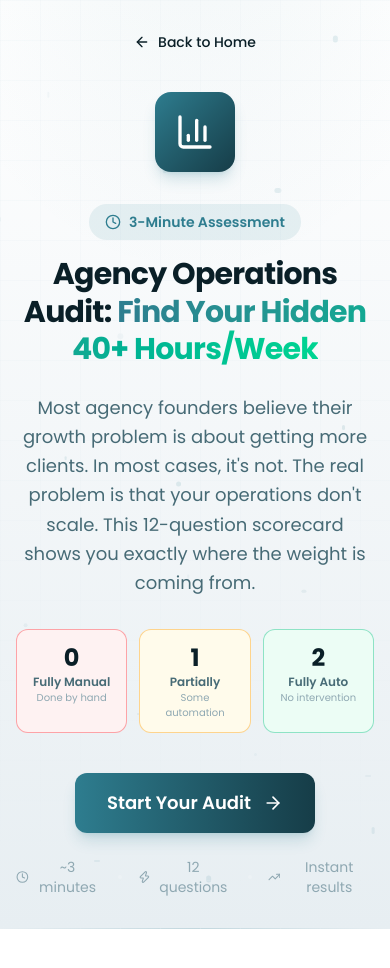
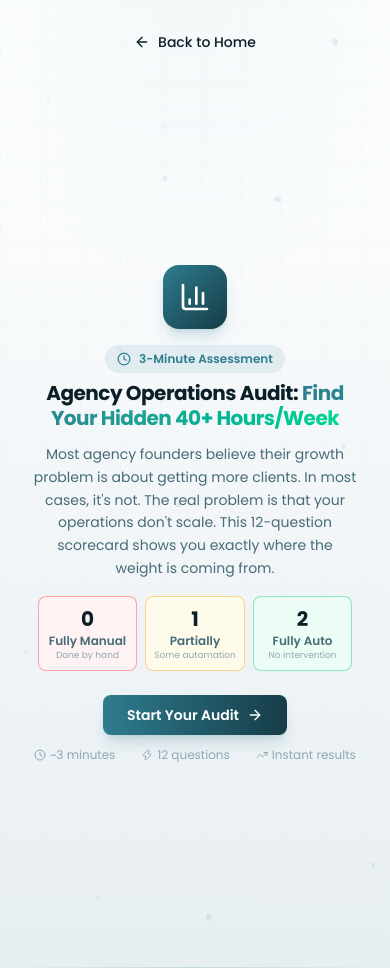
Before and after one commit to shanistic/Muhammad-Usman, a Next.js app in the folder portfolio-nextjs/: page /free-operations-audit in a window 390 px wide. Before the commit the page ends 929 px from the top, so only its background shows below. Built offline with nearby package versions, Linux system fonts and the light colour scheme.

Commit message:
page size fix nad numbering fix of pdf

```diff
--- a/portfolio-nextjs/app/free-operations-audit/page.tsx
+++ b/portfolio-nextjs/app/free-operations-audit/page.tsx
@@ -342,10 +342,11 @@ async function generateAuditPDF(
           const answerValue = answers[question.id];
           const selectedOption = question.options.find(opt => opt.value === answerValue);
           const answerText = selectedOption ? selectedOption.label : 'Not answered';
+          const currentQNum = questionNumber++;
 
           return `
             <div style="margin-bottom: 15px; padding: 12px; background: #f9fafb; border-left: 4px solid #2e7d8f; border-radius: 4px;">
-              <p style="color: #0a1f27; font-weight: bold; margin: 0 0 8px 0; font-size: 13px;">Q${questionNumber}. ${question.question}</p>
+              <p style="color: #0a1f27; font-weight: bold; margin: 0 0 8px 0; font-size: 13px;">Q${currentQNum}. ${question.question}</p>
               <p style="color: #476b76; margin: 0 0 6px 0; font-size: 12px;"><strong>Answer:</strong> ${answerText}</p>
               <p style="color: #9ca3af; margin: 0; font-size: 11px;">${question.helpText}</p>
             </div>
@@ -353,7 +354,6 @@ async function generateAuditPDF(
         }).join('')}
       </div>
     `;
-    questionNumber += section.questions.length;
   });
 
   container.innerHTML = `
@@ -656,7 +656,7 @@ export default function AuditPage() {
             >
               {/* ─── STEP 0: INTRO ─── */}
               {step === 0 && (
-                <div className="flex min-h-[70vh] flex-col items-center justify-center text-center">
+                <div className="flex min-h-screen flex-col items-center justify-center text-center px-4 py-6">
                   <motion.div
                     initial={{ scale: 0 }}
                     animate={{ scale: 1 }}
@@ -666,25 +666,25 @@ export default function AuditPage() {
                       damping: 15,
                       delay: 0.1,
                     }}
-                    className="mb-8 flex h-20 w-20 items-center justify-center rounded-2xl bg-gradient-to-br from-accent to-primary shadow-lg shadow-accent/20"
+                    className="mb-4 flex h-16 w-16 items-center justify-center rounded-2xl bg-gradient-to-br from-accent to-primary shadow-lg shadow-accent/20"
                   >
-                    <BarChart3 className="h-10 w-10 text-white" />
+                    <BarChart3 className="h-8 w-8 text-white" />
                   </motion.div>
 
                   <motion.span
                     initial={{ opacity: 0, y: 10 }}
                     animate={{ opacity: 1, y: 0 }}
                     transition={{ delay: 0.2 }}
-                    className="mb-4 inline-flex items-center gap-2 rounded-full bg-accent/10 px-4 py-2 text-sm font-semibold text-accent"
+                    className="mb-2 inline-flex items-center gap-2 rounded-full bg-accent/10 px-3 py-1.5 text-xs font-semibold text-accent sm:text-sm"
                   >
-                    <Clock className="h-4 w-4" /> 3-Minute Assessment
+                    <Clock className="h-3.5 w-3.5" /> 3-Minute Assessment
                   </motion.span>
 
                   <motion.h1
                     initial={{ opacity: 0, y: 20 }}
                     animate={{ opacity: 1, y: 0 }}
                     transition={{ delay: 0.3 }}
-                    className="mb-6 text-3xl font-bold leading-tight text-dark sm:text-4xl lg:text-5xl"
+                    className="mb-3 text-xl font-bold leading-tight text-dark sm:text-2xl lg:text-3xl"
                   >
                     Agency Operations Audit:{" "}
                     <span className="bg-gradient-to-r from-accent to-emerald-400 bg-clip-text text-transparent">
@@ -696,7 +696,7 @@ export default function AuditPage() {
                     initial={{ opacity: 0, y: 20 }}
                     animate={{ opacity: 1, y: 0 }}
                     transition={{ delay: 0.4 }}
-                    className="mb-8 max-w-2xl text-lg leading-relaxed text-dark-medium"
+                    className="mb-4 max-w-xl text-sm leading-relaxed text-dark-medium sm:text-base"
                   >
                     Most agency founders believe their growth problem is about
                     getting more clients. In most cases, it&apos;s not. The real
@@ -710,7 +710,7 @@ export default function AuditPage() {
                     initial={{ opacity: 0, y: 20 }}
                     animate={{ opacity: 1, y: 0 }}
                     transition={{ delay: 0.5 }}
-                    className="mb-10 grid max-w-md grid-cols-3 gap-3"
+                    className="mb-6 grid max-w-md grid-cols-3 gap-2"
                   >
                     {[
                       {
@@ -735,17 +735,17 @@ export default function AuditPage() {
                       <div
                         key={item.score}
                         className={cn(
-                          "rounded-xl border p-3 text-center",
+                          "rounded-lg border p-2 text-center",
                           item.color
                         )}
                       >
-                        <div className="text-2xl font-bold text-dark">
+                        <div className="text-xl font-bold text-dark">
                           {item.score}
                         </div>
                         <div className="text-xs font-semibold text-dark-medium">
                           {item.label}
                         </div>
-                        <div className="text-[10px] text-dark-light">
+                        <div className="text-[9px] text-dark-light">
                           {item.desc}
                         </div>
                       </div>
@@ -759,28 +759,28 @@ export default function AuditPage() {
                     whileHover={{ scale: 1.04 }}
                     whileTap={{ scale: 0.98 }}
                     onClick={goNext}
-                    className="group inline-flex items-center gap-3 rounded-xl bg-gradient-to-r from-accent to-primary px-8 py-4 text-lg font-semibold text-white shadow-lg shadow-accent/20 transition-shadow hover:shadow-xl hover:shadow-accent/30 cursor-pointer"
+                    className="group inline-flex items-center gap-2 rounded-lg bg-gradient-to-r from-accent to-primary px-6 py-2.5 text-sm font-semibold text-white shadow-lg shadow-accent/20 transition-shadow hover:shadow-xl hover:shadow-accent/30 cursor-pointer"
                   >
                     Start Your Audit
-                    <ArrowRight className="h-5 w-5 transition-transform group-hover:translate-x-1" />
+                    <ArrowRight className="h-4 w-4 transition-transform group-hover:translate-x-1" />
                   </motion.button>
 
                   <motion.div
                     initial={{ opacity: 0 }}
                     animate={{ opacity: 1 }}
                     transition={{ delay: 0.8 }}
-                    className="mt-6 flex items-center gap-4 text-sm text-dark-light"
+                    className="mt-3 flex flex-wrap items-center justify-center gap-3 text-xs text-dark-light sm:gap-4 sm:text-sm"
                   >
                     <span className="flex items-center gap-1">
-                      <Clock className="h-3.5 w-3.5" /> ~3 minutes
+                      <Clock className="h-3 w-3" /> ~3 minutes
                     </span>
-                    <span className="h-1 w-1 rounded-full bg-white/20" />
+                    <span className="h-0.5 w-0.5 rounded-full bg-white/20" />
                     <span className="flex items-center gap-1">
-                      <Zap className="h-3.5 w-3.5" /> 12 questions
+                      <Zap className="h-3 w-3" /> 12 questions
                     </span>
-                    <span className="h-1 w-1 rounded-full bg-white/20" />
+                    <span className="h-0.5 w-0.5 rounded-full bg-white/20" />
                     <span className="flex items-center gap-1">
-                      <TrendingUp className="h-3.5 w-3.5" /> Instant results
+                      <TrendingUp className="h-3 w-3" /> Instant results
                     </span>
                   </motion.div>
                 </div>
@@ -788,25 +788,25 @@ export default function AuditPage() {
 
               {/* ─── STEP 1: CONTACT INFO ─── */}
               {step === 1 && (
-                <div className="mx-auto max-w-lg">
-                  <div className="mb-8 text-center">
+                <div className="mx-auto max-w-lg flex flex-col justify-center min-h-screen px-4 py-6 sm:py-0">
+                  <div className="mb-5 text-center">
                     <motion.div
                       initial={{ scale: 0 }}
                       animate={{ scale: 1 }}
                       transition={{ type: "spring", stiffness: 200, damping: 15 }}
-                      className="mx-auto mb-4 flex h-14 w-14 items-center justify-center rounded-2xl bg-accent/10 text-accent"
+                      className="mx-auto mb-3 flex h-12 w-12 items-center justify-center rounded-2xl bg-accent/10 text-accent"
                     >
-                      <User className="h-7 w-7" />
+                      <User className="h-6 w-6" />
                     </motion.div>
-                    <h2 className="text-2xl font-bold text-dark">
+                    <h2 className="text-xl font-bold text-dark sm:text-2xl">
                       Contact Information
                     </h2>
-                    <p className="mt-2 text-sm text-dark-light">
+                    <p className="mt-1 text-xs text-dark-light sm:text-sm">
                       Tell us about you and your agency
                     </p>
                   </div>
 
-                  <div className="space-y-5">
+                  <div className="space-y-4">
                     {[
                       {
                         id: "name",
@@ -847,7 +847,7 @@ export default function AuditPage() {
                       >
                         <label
                           htmlFor={field.id}
-                          className="mb-2 block text-sm font-medium text-dark-medium"
+                          className="mb-1 block text-xs font-medium text-dark-medium sm:text-sm"
                         >
                           {field.label}{" "}
                           {field.key !== "linkedinUrl" && (
@@ -865,7 +865,7 @@ export default function AuditPage() {
                               [field.key]: e.target.value,
                             }))
                           }
-                          className="w-full rounded-xl border border-secondary bg-white px-4 py-3.5 text-dark placeholder-dark-light/40 outline-none transition-all focus:border-accent/50 focus:ring-2 focus:ring-accent/20"
+                          className="w-full rounded-lg border border-secondary bg-white px-3 py-2 text-xs text-dark placeholder-dark-light/40 outline-none transition-all focus:border-accent/50 focus:ring-2 focus:ring-accent/20 sm:text-sm sm:py-2.5 sm:px-4"
                         />
                       </motion.div>
                     ))}
```
